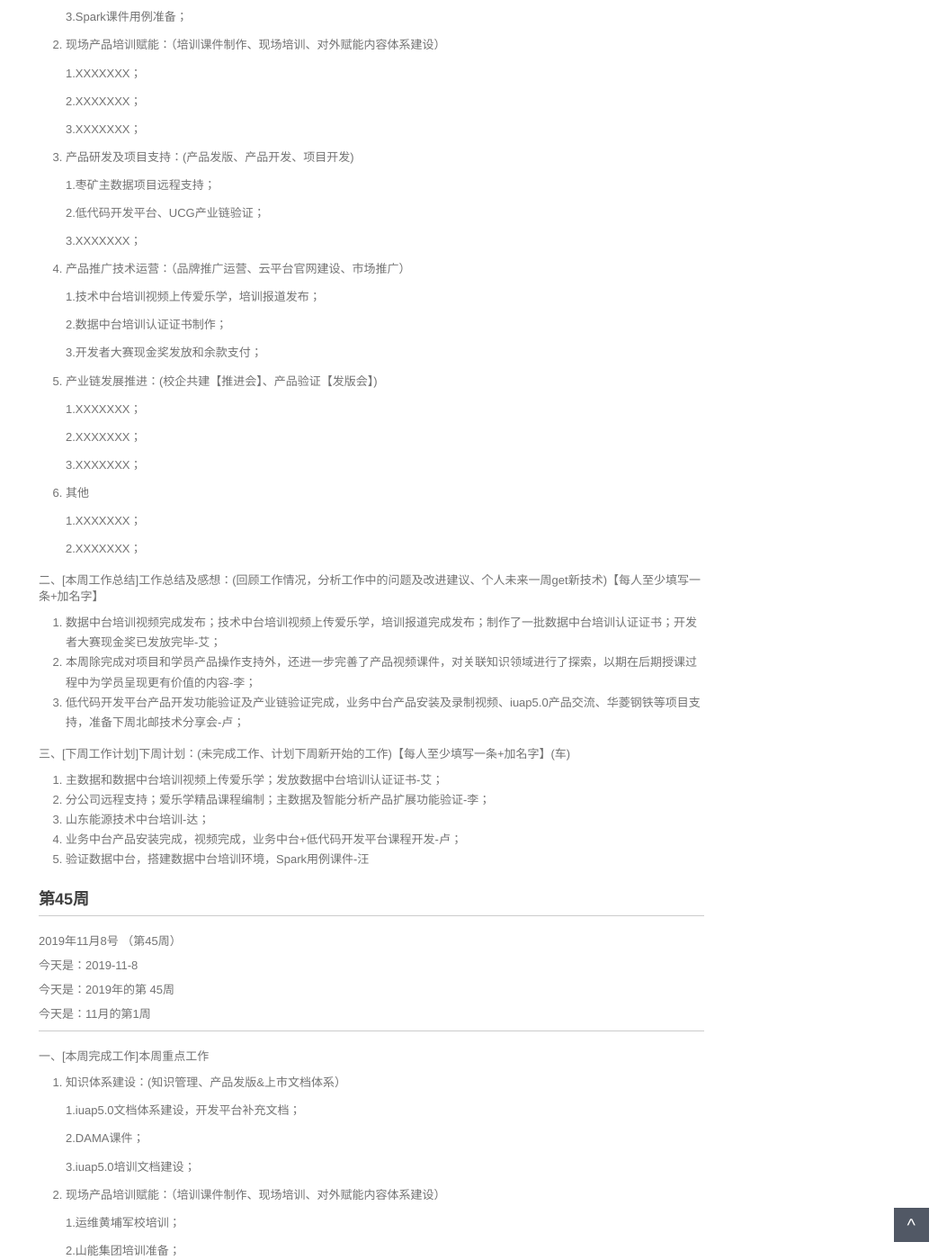
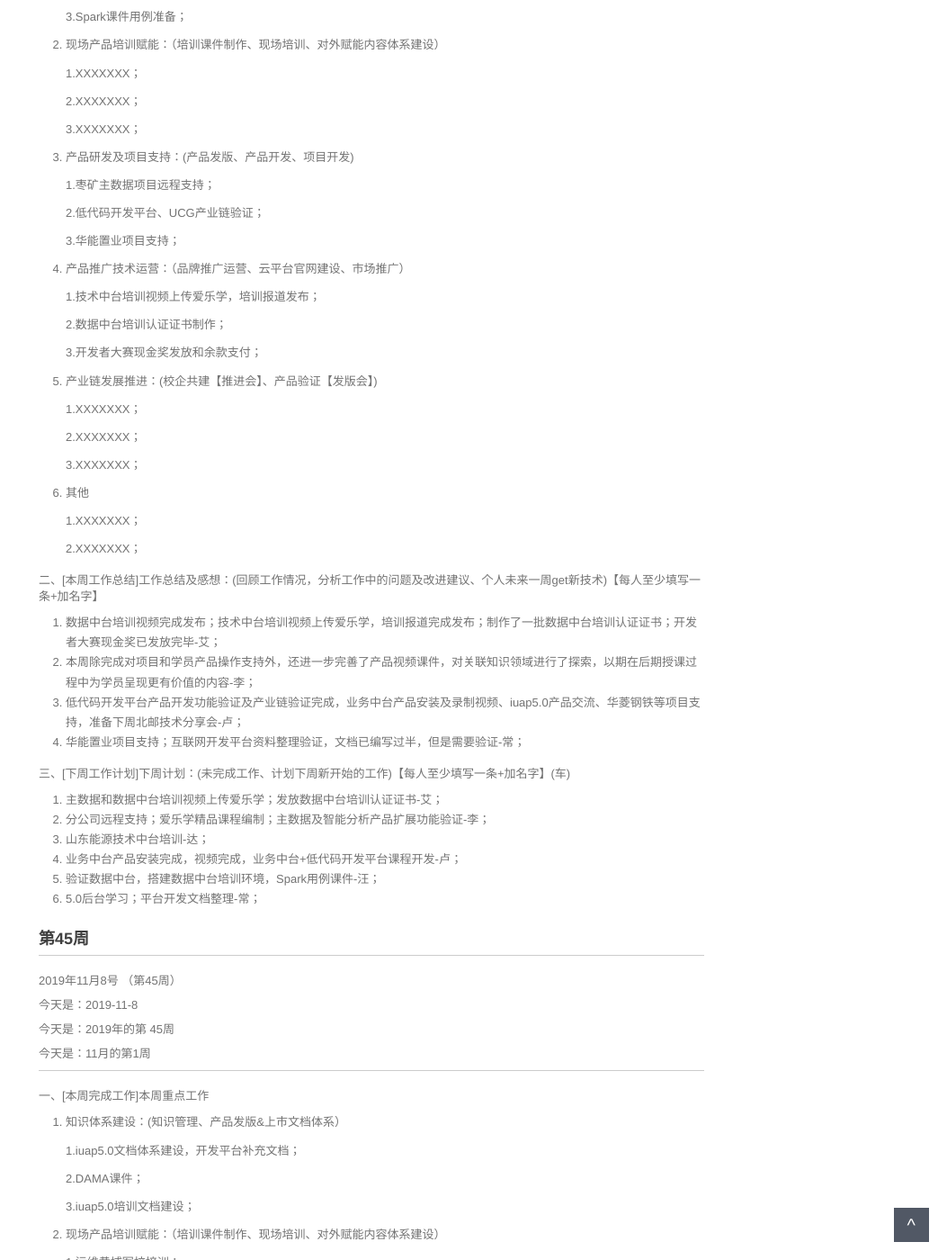
Before and after one commit to walllFlower/blog, a Jekyll site: the page built from _posts/2018-07-17-day_report_cxz.md, in a window 1280 px wide and 1400 px high, scrolled down 621 px. Shown: the whole window at 90% size, without its empty margins (227-1280 px from the left). Built offline with Jekyll 4.4.1, drawn with Linux system fonts in a browser that asks for light colours; comment, search, counter and statistics services are not loaded.

Commit message:
Update 2018-07-17-day_report_cxz.md

```diff
--- a/_posts/2018-07-17-day_report_cxz.md
+++ b/_posts/2018-07-17-day_report_cxz.md
@@ -46,7 +46,7 @@ categories: 技术运营工作周报
 
     2.低代码开发平台、UCG产业链验证；
 
-    3.XXXXXXX；
+    3.华能置业项目支持；
 
 4. 产品推广技术运营：（品牌推广运营、云平台官网建设、市场推广）
 
@@ -77,6 +77,7 @@ categories: 技术运营工作周报
 1. 数据中台培训视频完成发布；技术中台培训视频上传爱乐学，培训报道完成发布；制作了一批数据中台培训认证证书；开发者大赛现金奖已发放完毕-艾；
 2. 本周除完成对项目和学员产品操作支持外，还进一步完善了产品视频课件，对关联知识领域进行了探索，以期在后期授课过程中为学员呈现更有价值的内容-李；
 3. 低代码开发平台产品开发功能验证及产业链验证完成，业务中台产品安装及录制视频、iuap5.0产品交流、华菱钢铁等项目支持，准备下周北邮技术分享会-卢；
+4. 华能置业项目支持；互联网开发平台资料整理验证，文档已编写过半，但是需要验证-常；
 
 三、[下周工作计划]下周计划：(未完成工作、计划下周新开始的工作)【每人至少填写一条+加名字】(车)
 
@@ -84,7 +85,8 @@ categories: 技术运营工作周报
 2. 分公司远程支持；爱乐学精品课程编制；主数据及智能分析产品扩展功能验证-李；
 3. 山东能源技术中台培训-达；
 4. 业务中台产品安装完成，视频完成，业务中台+低代码开发平台课程开发-卢；
-5. 验证数据中台，搭建数据中台培训环境，Spark用例课件-汪
+5. 验证数据中台，搭建数据中台培训环境，Spark用例课件-汪；
+6. 5.0后台学习；平台开发文档整理-常；
 
 
 
```
